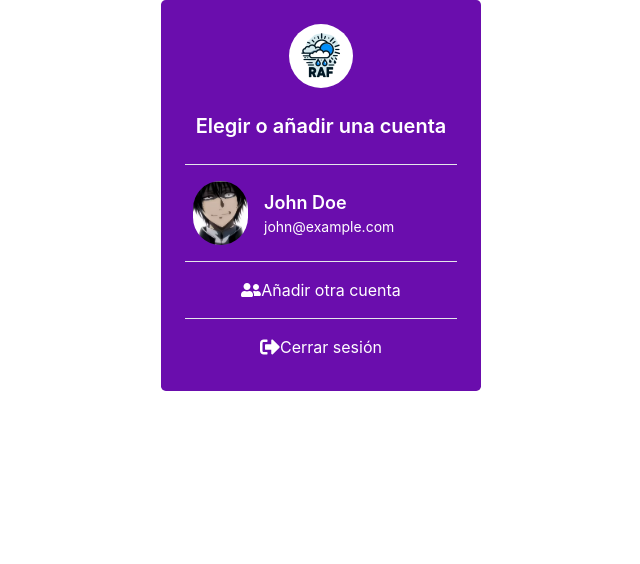
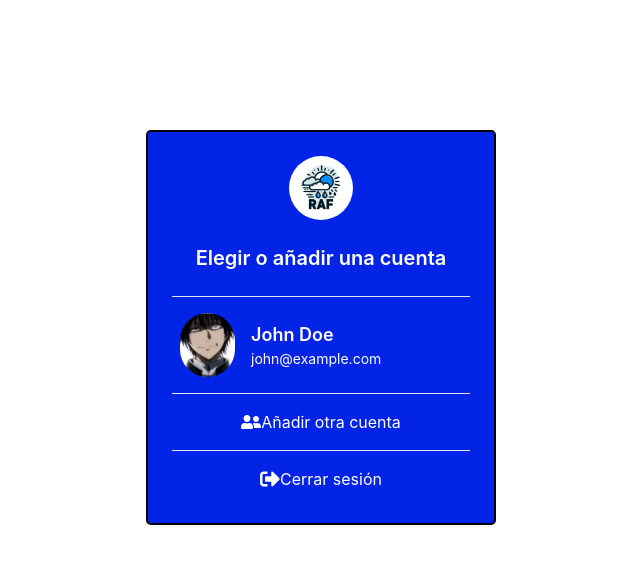
Before and after one commit to Fermosa-Weather/Maqueta_proyecto, a React (Vite) app in the folder client/: page /cambiar_cuenta in a window 1280 px wide. Shown: the top 564 px of the page, without its empty margins (319-959 px from the left). Built offline with nearby package versions, Linux system fonts and the light colour scheme; a web font is replaced by a local one.

Commit message:
Se modifico algunos estilos

```diff
--- a/client/src/components/cuenta/Cambiar_cuenta.jsx
+++ b/client/src/components/cuenta/Cambiar_cuenta.jsx
@@ -4,7 +4,7 @@ import "../../stilos/perfil.css"
 
 export default function Cambiar_cuenta() {
   return (
-    <div className="max-w-xs mx-auto bg-[#6a0dad] text-white p-6 rounded-lg relative mt-32"> {/* Añadido mt-12 */}
+    <div className="mx-auto text-white p-6 rounded-lg contenedor-añadir-cuenta"> {/* Aumentado mt-64 para más espacio arriba */}
       <div className="flex flex-col items-center">
         <div className="w-16 h-16 bg-white rounded-full flex items-center justify-center mb-4">
           <img
@@ -30,7 +30,7 @@ export default function Cambiar_cuenta() {
 
       <div className="mt-2 border-t border-gray-200 pt-2">
         <ul className="space-y-2">
-          <Link to="/register" className='no-underline'>
+          <Link to="/registro" className='no-underline'>
             <li className="flex items-center justify-center space-x-0 hover:bg-[#4a00a6] hover:text-black p-2 rounded-md cursor-pointer">
               <FaUserFriends className="w-5 h-5" /> {/* Icono de usuario */}
               <span>Añadir otra cuenta</span>
--- a/client/src/components/perfil/modal_perfil.jsx
+++ b/client/src/components/perfil/modal_perfil.jsx
@@ -16,6 +16,8 @@ export default function Perfil_modal({ onClose }) {
 >
       <div
         className="max-w-xs mx-auto bg-[#6a0dad] text-white p-6 rounded-lg relative"
+        // #6a0dad
+        // #0224e6
         onClick={handleContentClick} // Detiene la propagación del evento de clic
       >
         <button className="absolute top-4 right-4 text-white" onClick={onClose}>
--- a/client/src/stilos/Plantilla_slider2/css/style2.css
+++ b/client/src/stilos/Plantilla_slider2/css/style2.css
@@ -120,3 +120,11 @@ html, body {
   top: calc(50% - 30px);
   transform: translate(0, -50%);
 }
+
+.slider_section .carousel-control-prev:hover{
+  background-color: #160532;
+}
+
+.slider_section .carousel-control-next:hover{
+  background-color: #160532;
+}
--- a/client/src/stilos/perfil.css
+++ b/client/src/stilos/perfil.css
@@ -1,4 +1,12 @@
 /* Perfil.css */
+
+/* añadir cuenta */
+.contenedor-añadir-cuenta{
+  margin: 130px 0px ;
+  width: 350px;
+  border: 2px solid black;
+  background-color: #0224e6;
+}
 
 /* visibilidad perfil */
 .boton-editar-perfil {
```
